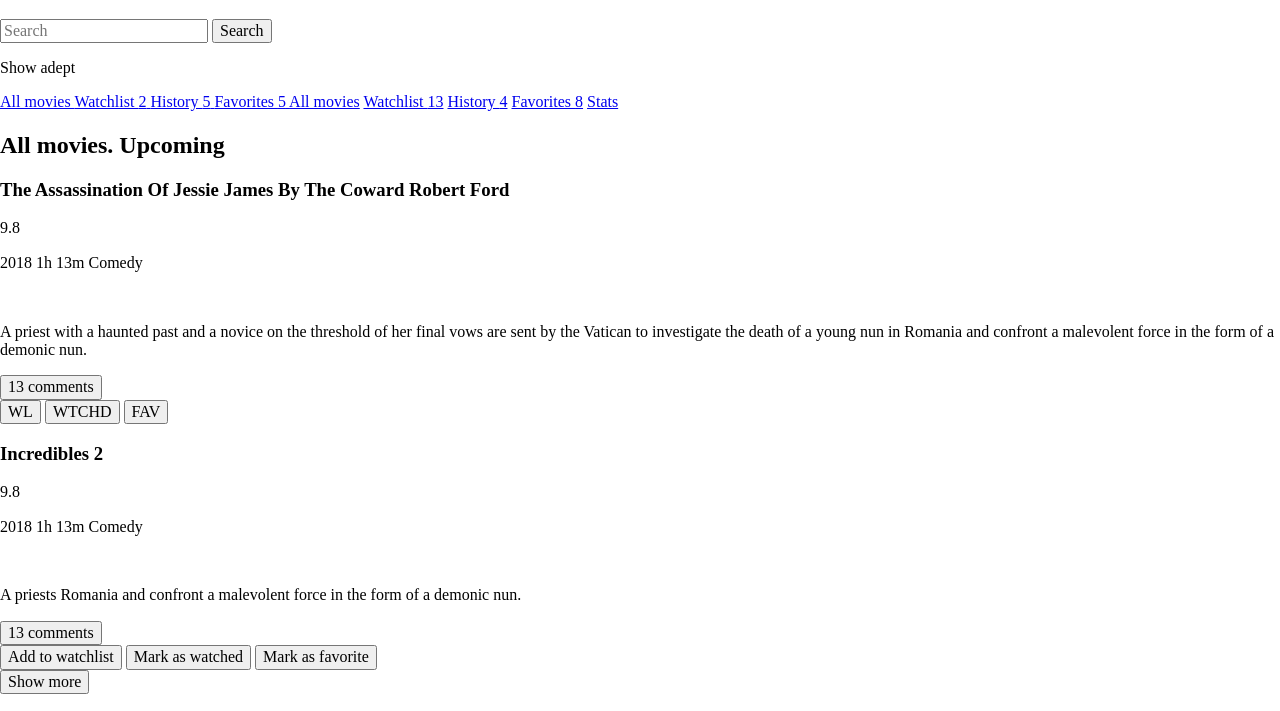
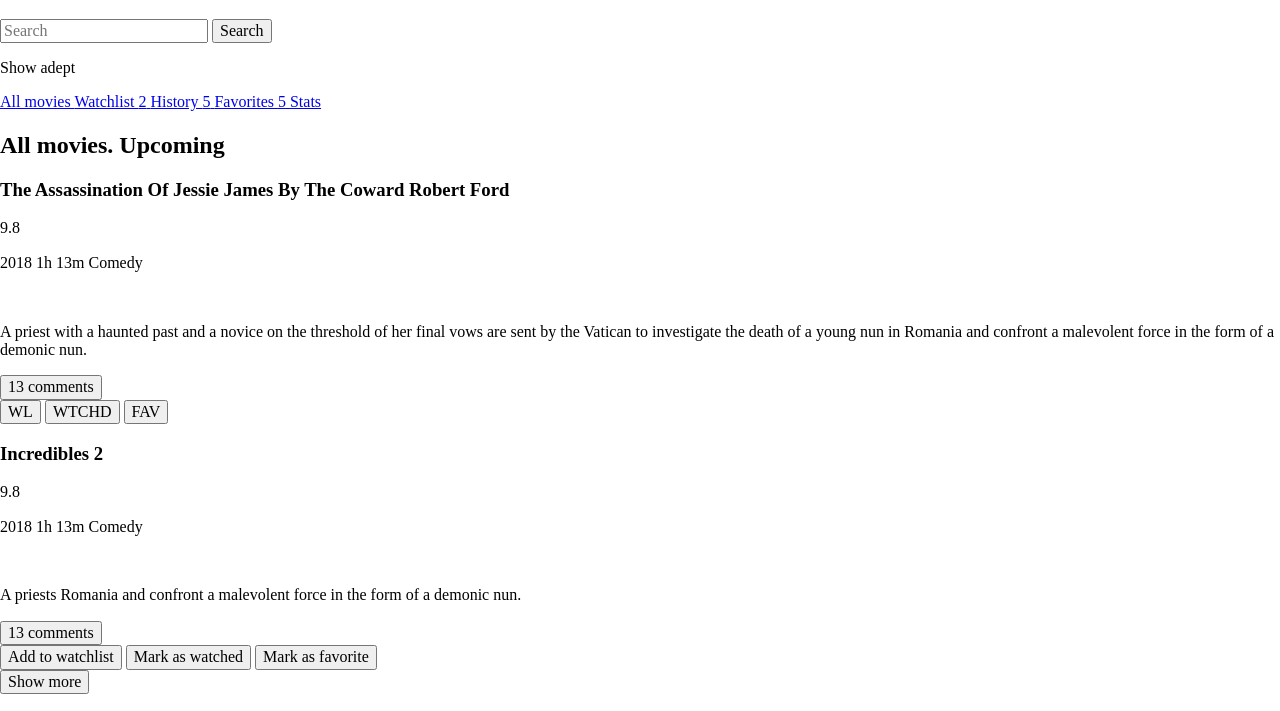
Before and after one commit to devnikop/cinemaddict, a website built with webpack: page public/index.html in a window 1280 px wide. Shown: the part 61-772 px from the top of the page. Built offline with nearby package versions, Linux system fonts and the light colour scheme; files whose address does not match are found by name.

Commit message:
delete initial filter elements from index.html

```diff
--- a/public/index.html
+++ b/public/index.html
@@ -24,10 +24,7 @@
 
 <main class="main">
   <nav class="main-navigation">
-    <a href="#all" class="main-navigation__item main-navigation__item--active">All movies</a>
-    <a href="#watchlist" class="main-navigation__item">Watchlist <span class="main-navigation__item-count">13</span></a>
-    <a href="#history" class="main-navigation__item">History <span class="main-navigation__item-count">4</span></a>
-    <a href="#favorites" class="main-navigation__item">Favorites <span class="main-navigation__item-count">8</span></a>
+    <!-- Here will be filter elements -->
     <a href="#stats" class="main-navigation__item main-navigation__item--additional">Stats</a>
   </nav>
 
```
